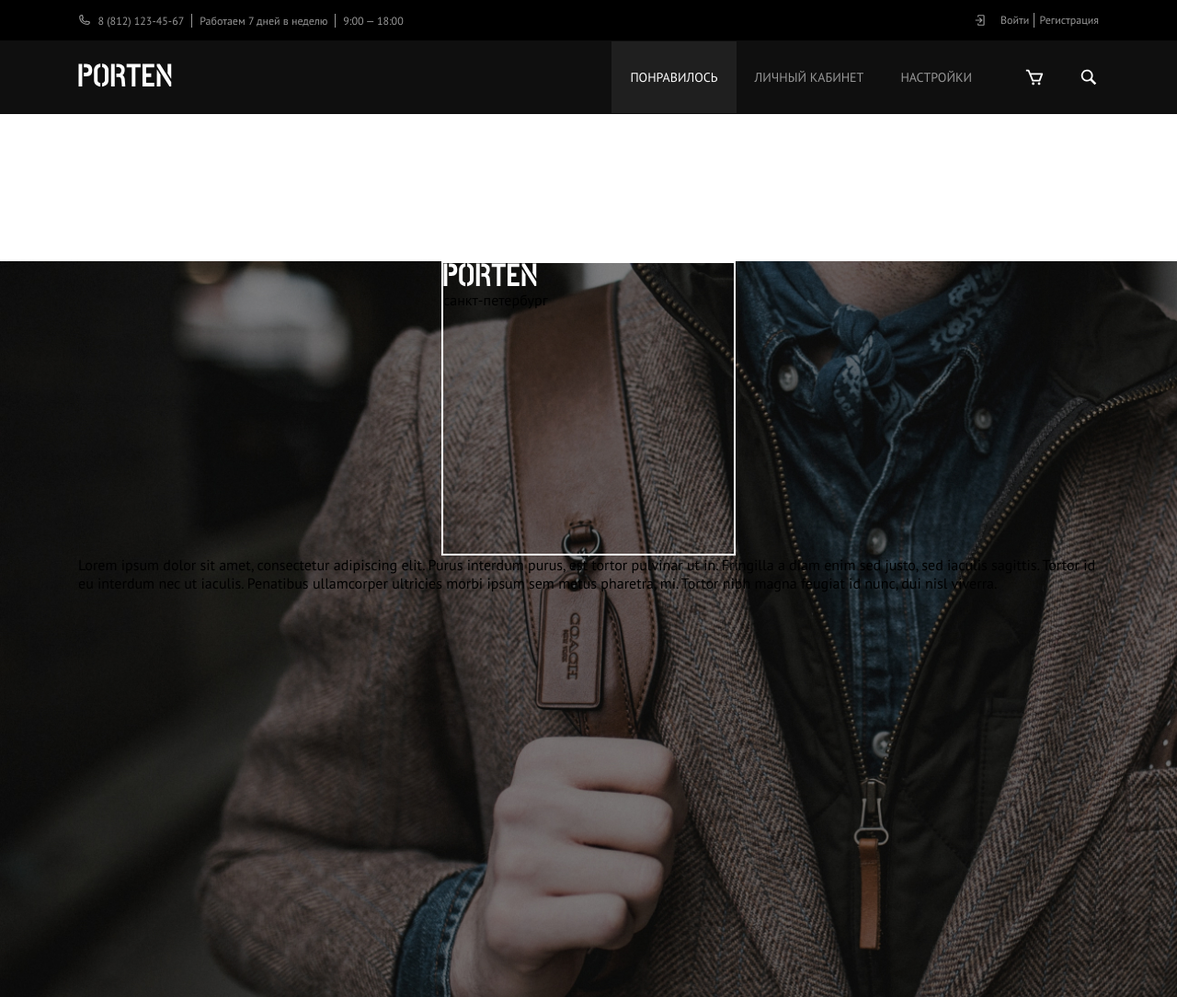
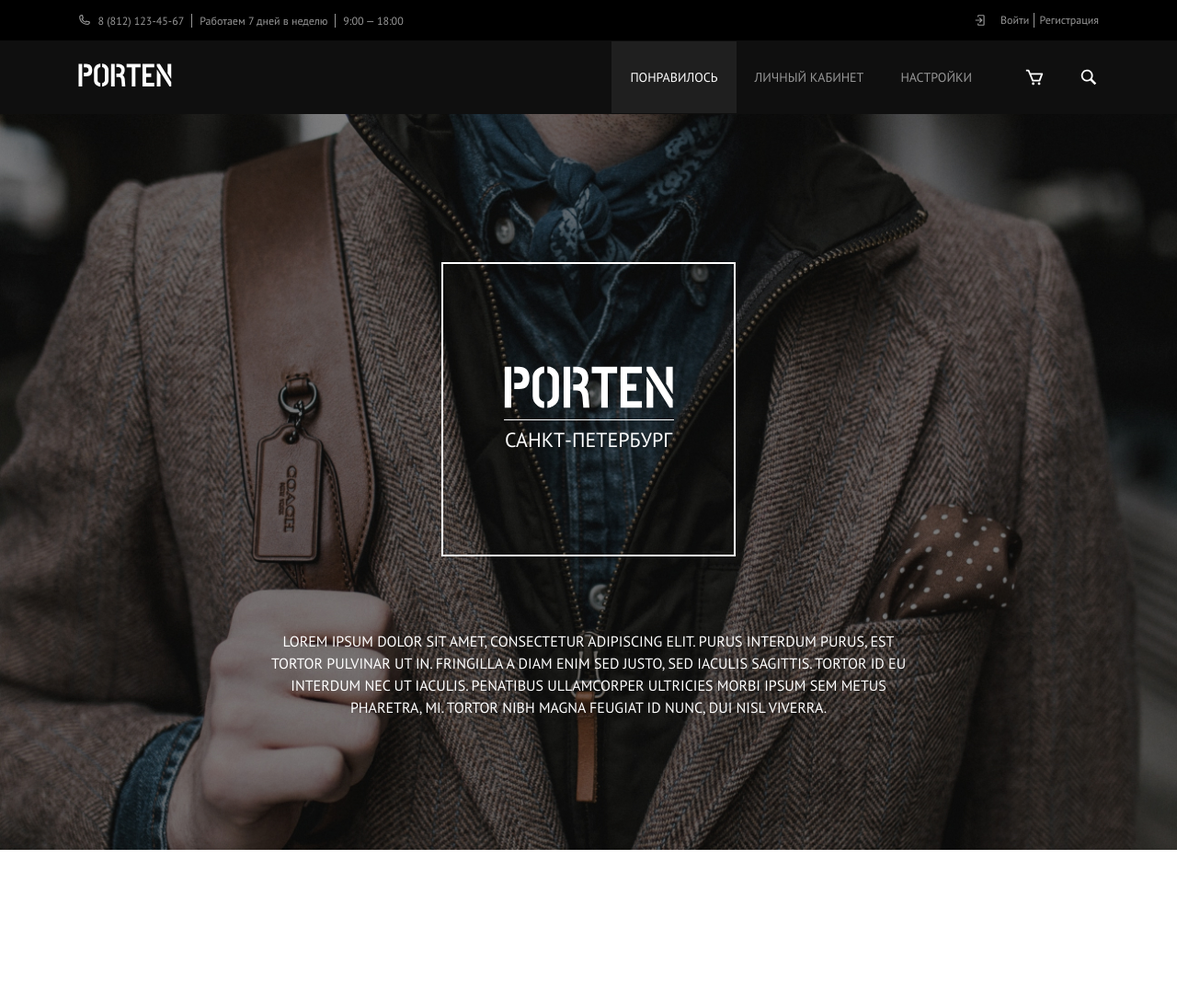
Before and after one commit to Animspin/porten_shop, a website: page src/index.html in a window 1280 px wide. Shown: the whole page at 92% size. After the commit the page ends 924 px from the top, so only its background shows below. Drawn offline with nearby package versions, Linux system fonts and the light colour scheme; files that its build step writes are made by us from their sources.

Commit message:
Complite first section and header

```diff
--- a/src/sass/blocks/_promo.scss
+++ b/src/sass/blocks/_promo.scss
@@ -1,11 +1,48 @@
 .promo {
     min-height: 100vh;
-    background: url('../img/main_bg.jpg') no-repeat;
-    background-size: cover;
+    background: url('../img/main_bg.jpg') no-repeat 50%/cover;
+    padding: 1px 0;
     &__main {
         width: 20rem;
         height: 20rem;
         border: 2px solid #fff;
         margin: 160px auto 0;
+        display: flex;
+        flex-direction: column;
+        justify-content: center;
+    }
+    &__logo {
+        width: 185px;
+        margin: 0 auto;
+        img {
+            width: 100%;
+        }
+    }
+    &__sity {
+        position: relative;
+        font-family: PT Sans;
+        font-style: normal;
+        font-weight: 400;
+        font-size: 22px;
+        line-height: 28px;
+        text-align: center;
+        text-transform: uppercase;
+        color: #FFFFFF;
+        width: 185px;
+        margin: 7px auto 0;
+        padding: 7px 0 0 0;
+        border-top: 1px solid #fff;
+    }
+    p {
+        width: 45rem;
+        margin: 80px auto 0;
+        font-family: PT Sans;
+        font-style: normal;
+        font-weight: 400;
+        font-size: 16px;
+        line-height: 150%;
+        text-align: center;
+        text-transform: uppercase;
+        color: #FFFFFF;
     }
 }
```
Also changed, not shown: public/css/style.min.css.
